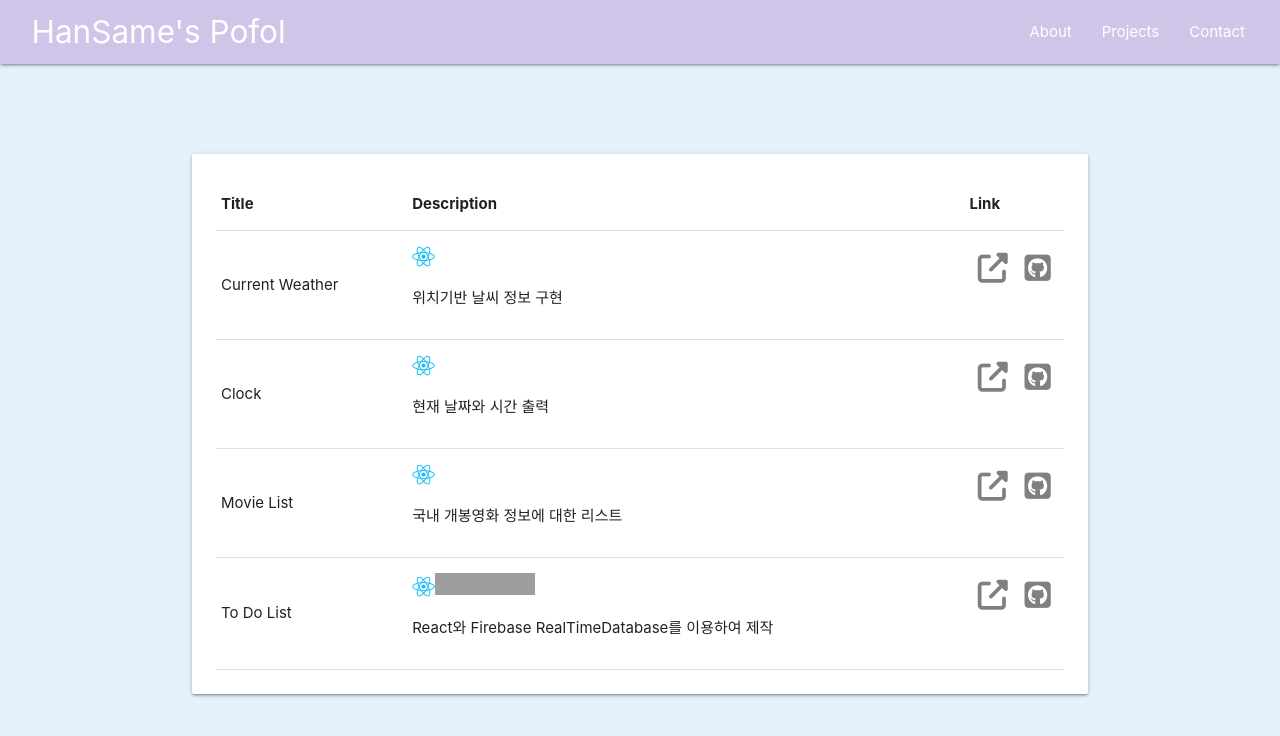
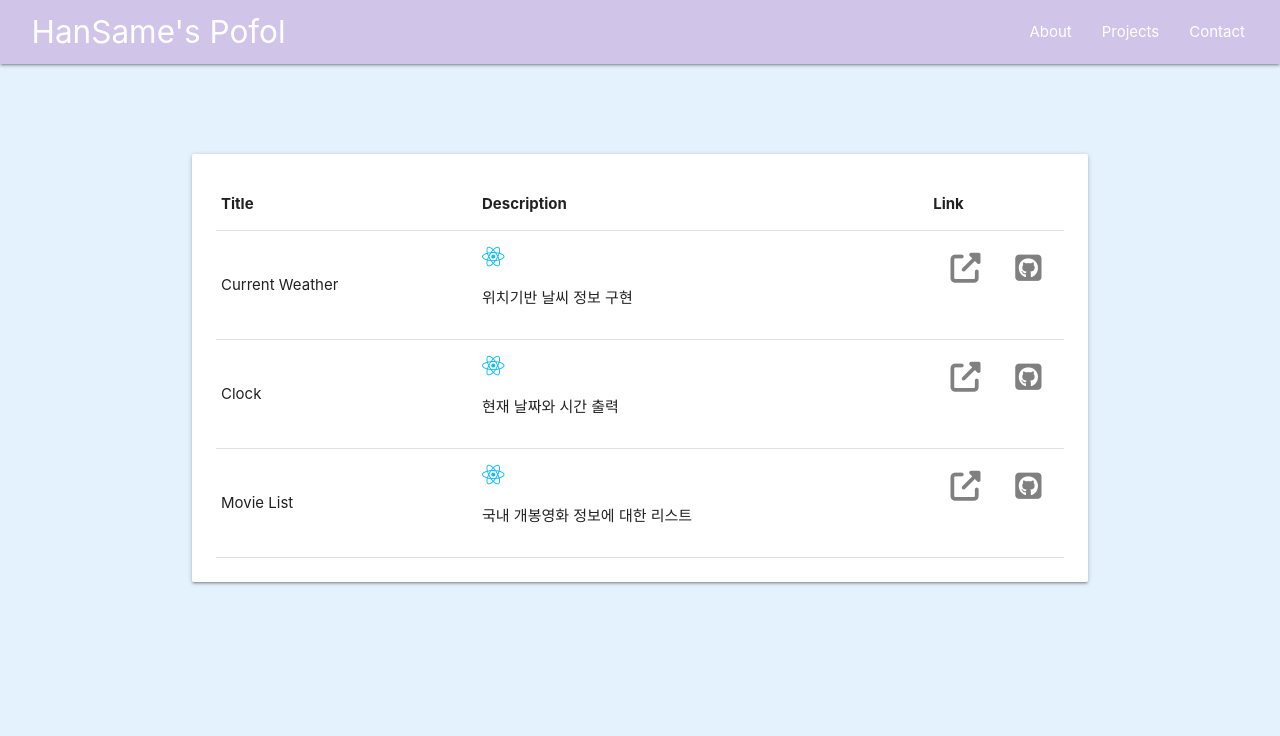
Before and after one commit to PortableSAM/portfolio, a React (Create React App) app: page /Projects in a window 1280 px wide. Shown: the top 736 px of the page. Built offline with nearby package versions, Linux system fonts and the light colour scheme; grey boxes are pictures that could not be loaded; a web font is replaced by a local one.

Commit message:
미등록 프로젝트 부분 삭제

```diff
--- a/src/Component/Nav/Projects.js
+++ b/src/Component/Nav/Projects.js
@@ -86,25 +86,6 @@ export default class Projects extends React.Component {
                     </a>
                   </td>
                 </tr>
-                <tr>
-                  <td>To Do List</td>
-                  <td className="descript">
-                    <i className="fab fa-react" />
-                    <img
-                      src="https://upload.wikimedia.org/wikipedia/commons/b/bd/Firebase_Logo.png"
-                      alt="firebase"
-                    />
-                    <p>React와 Firebase RealTimeDatabase를 이용하여 제작</p>
-                  </td>
-                  <td className="link">
-                    <a href="##" target="_blank" rel="noopener noreferrer">
-                      <i className="fas fa-external-link-alt" />
-                    </a>
-                    <a href="##" target="_blank" rel="noopener noreferrer">
-                      <i className="fab fa-github-square" />
-                    </a>
-                  </td>
-                </tr>
               </tbody>
             </table>
           </div>
```
